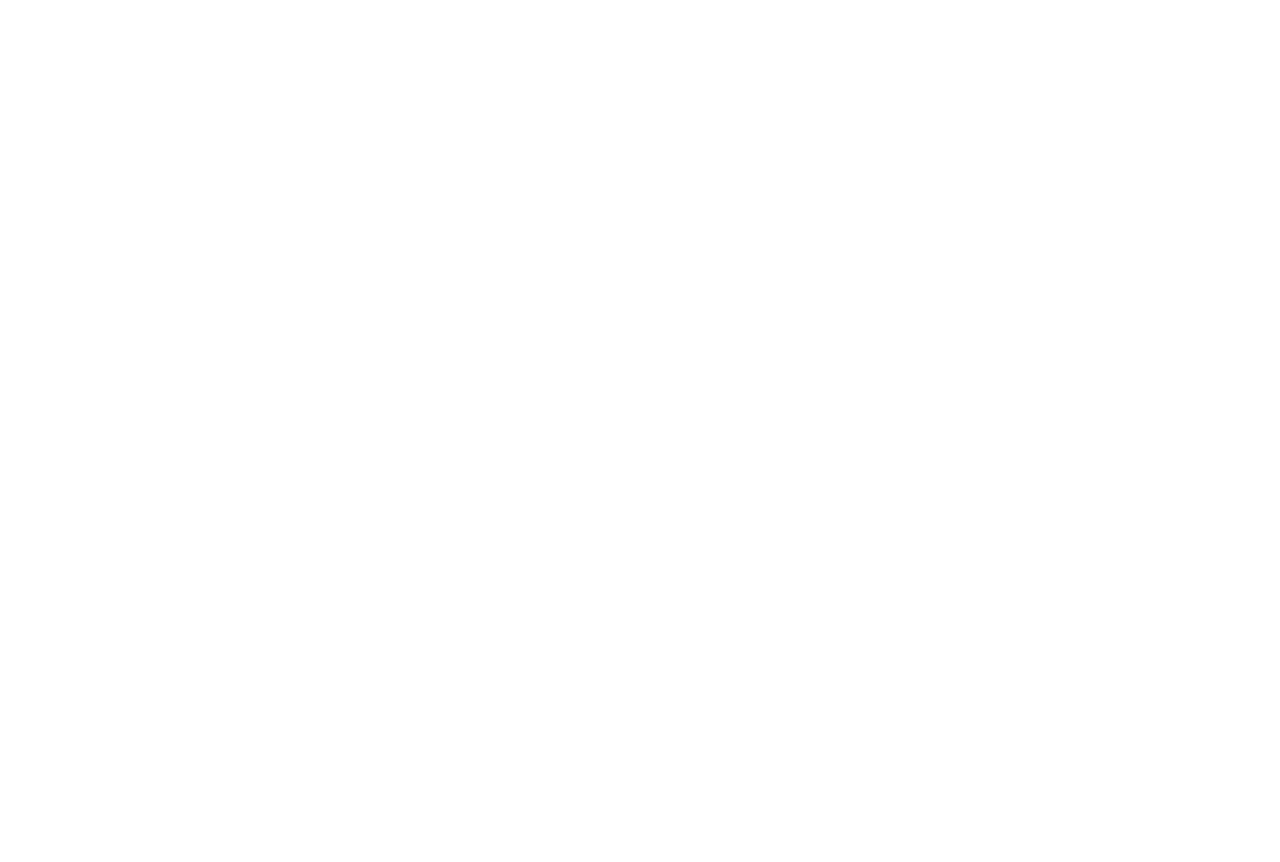
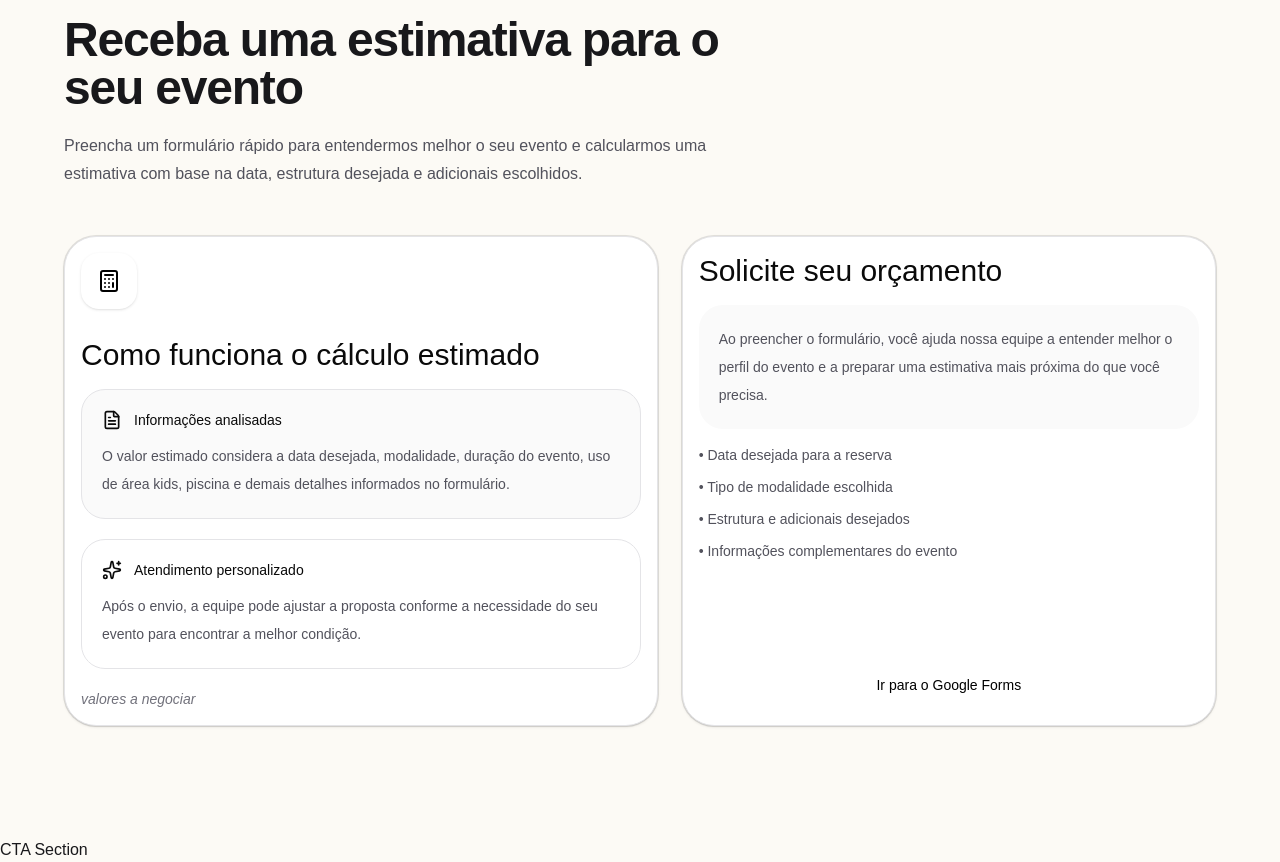
Before and after one commit to mateus-vitor-ferreira-dev/recanto-vila-rica-landing-page, a React (Vite) app: page / in a window 1280 px wide. Shown: the part 4785-5647 px from the top of the page. Before the commit the page ends 4697 px from the top, so only its background shows below. Built offline with nearby package versions, Linux system fonts and the light colour scheme.

Commit message:
feat: implement budget section with form integration placeholder

```diff
--- a/src/components/sections/BudgetSection.tsx
+++ b/src/components/sections/BudgetSection.tsx
@@ -1,3 +1,131 @@
+import { Calculator, FileText, Sparkles } from "lucide-react";
+import { motion } from "framer-motion";
+
+import { Badge } from "@/components/ui/badge";
+import { Button } from "@/components/ui/button";
+import { Card, CardContent, CardHeader, CardTitle } from "@/components/ui/card";
+
+const GOOGLE_FORMS_URL = "https://forms.gle/SEU_FORM_AQUI";
+
 export default function BudgetSection() {
-  return <section>Budget Section</section>;
+  return (
+    <section className="px-6 py-20 md:py-28" id="budget">
+      <div className="mx-auto max-w-6xl">
+        <div className="mb-12 max-w-2xl">
+          <Badge className="border-gold/30 bg-gold/10 text-gold hover:bg-gold/10">
+            Faça o seu orçamento
+          </Badge>
+
+          <h2 className="mt-4 text-3xl font-bold tracking-tight md:text-5xl">
+            Receba uma estimativa para o seu evento
+          </h2>
+
+          <p className="mt-5 text-base leading-7 text-zinc-600 dark:text-zinc-400">
+            Preencha um formulário rápido para entendermos melhor o seu evento e
+            calcularmos uma estimativa com base na data, estrutura desejada e
+            adicionais escolhidos.
+          </p>
+        </div>
+
+        <div className="grid gap-6 lg:grid-cols-[1fr_0.9fr]">
+          <motion.div
+            initial={{ opacity: 0, y: 24 }}
+            whileInView={{ opacity: 1, y: 0 }}
+            viewport={{ once: true, amount: 0.25 }}
+            transition={{ duration: 0.45 }}
+          >
+            <Card className="h-full rounded-[2rem] border border-zinc-200 bg-white shadow-sm dark:border-zinc-800 dark:bg-zinc-900">
+              <CardHeader>
+                <div className="flex h-14 w-14 items-center justify-center rounded-2xl bg-gold text-black shadow-sm">
+                  <Calculator className="h-6 w-6" />
+                </div>
+
+                <CardTitle className="mt-6 text-2xl md:text-3xl">
+                  Como funciona o cálculo estimado
+                </CardTitle>
+              </CardHeader>
+
+              <CardContent className="space-y-5">
+                <div className="rounded-[1.5rem] border border-zinc-200 bg-zinc-50 p-5 dark:border-zinc-800 dark:bg-zinc-800/50">
+                  <div className="flex items-center gap-3">
+                    <FileText className="h-5 w-5 text-gold" />
+                    <p className="font-medium">Informações analisadas</p>
+                  </div>
+
+                  <p className="mt-3 text-sm leading-7 text-zinc-600 dark:text-zinc-400">
+                    O valor estimado considera a data desejada, modalidade,
+                    duração do evento, uso de área kids, piscina e demais
+                    detalhes informados no formulário.
+                  </p>
+                </div>
+
+                <div className="rounded-[1.5rem] border border-zinc-200 p-5 dark:border-zinc-800">
+                  <div className="flex items-center gap-3">
+                    <Sparkles className="h-5 w-5 text-gold" />
+                    <p className="font-medium">Atendimento personalizado</p>
+                  </div>
+
+                  <p className="mt-3 text-sm leading-7 text-zinc-600 dark:text-zinc-400">
+                    Após o envio, a equipe pode ajustar a proposta conforme a
+                    necessidade do seu evento para encontrar a melhor condição.
+                  </p>
+                </div>
+
+                <p className="text-sm italic text-zinc-500 dark:text-zinc-400">
+                  valores a negociar
+                </p>
+              </CardContent>
+            </Card>
+          </motion.div>
+
+          <motion.div
+            initial={{ opacity: 0, y: 24 }}
+            whileInView={{ opacity: 1, y: 0 }}
+            viewport={{ once: true, amount: 0.25 }}
+            transition={{ duration: 0.5, delay: 0.05 }}
+          >
+            <Card className="h-full rounded-[2rem] border border-zinc-200 bg-white shadow-sm dark:border-zinc-800 dark:bg-zinc-900">
+              <CardHeader>
+                <CardTitle className="text-2xl md:text-3xl">
+                  Solicite seu orçamento
+                </CardTitle>
+              </CardHeader>
+
+              <CardContent className="flex h-full flex-col justify-between gap-6">
+                <div className="space-y-4">
+                  <div className="rounded-[1.5rem] bg-zinc-50 p-5 dark:bg-zinc-800/50">
+                    <p className="text-sm leading-7 text-zinc-600 dark:text-zinc-400">
+                      Ao preencher o formulário, você ajuda nossa equipe a
+                      entender melhor o perfil do evento e a preparar uma
+                      estimativa mais próxima do que você precisa.
+                    </p>
+                  </div>
+
+                  <ul className="space-y-3 text-sm text-zinc-600 dark:text-zinc-400">
+                    <li>• Data desejada para a reserva</li>
+                    <li>• Tipo de modalidade escolhida</li>
+                    <li>• Estrutura e adicionais desejados</li>
+                    <li>• Informações complementares do evento</li>
+                  </ul>
+                </div>
+
+                <Button
+                  asChild
+                  className="h-12 rounded-full bg-gold px-6 text-black hover:bg-goldLight"
+                >
+                  <a
+                    href={GOOGLE_FORMS_URL}
+                    target="_blank"
+                    rel="noreferrer"
+                  >
+                    Ir para o Google Forms
+                  </a>
+                </Button>
+              </CardContent>
+            </Card>
+          </motion.div>
+        </div>
+      </div>
+    </section>
+  );
 }
```
